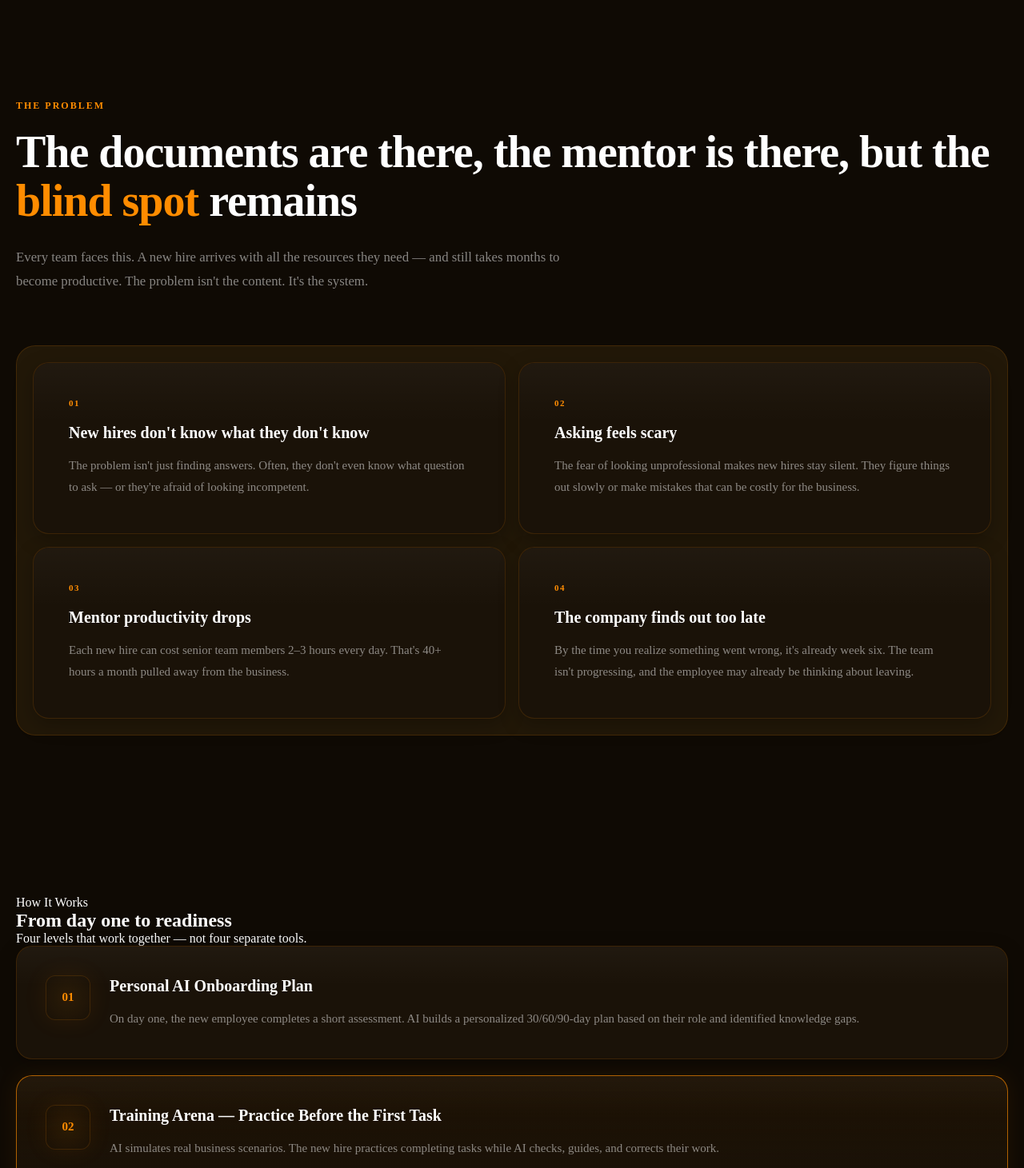
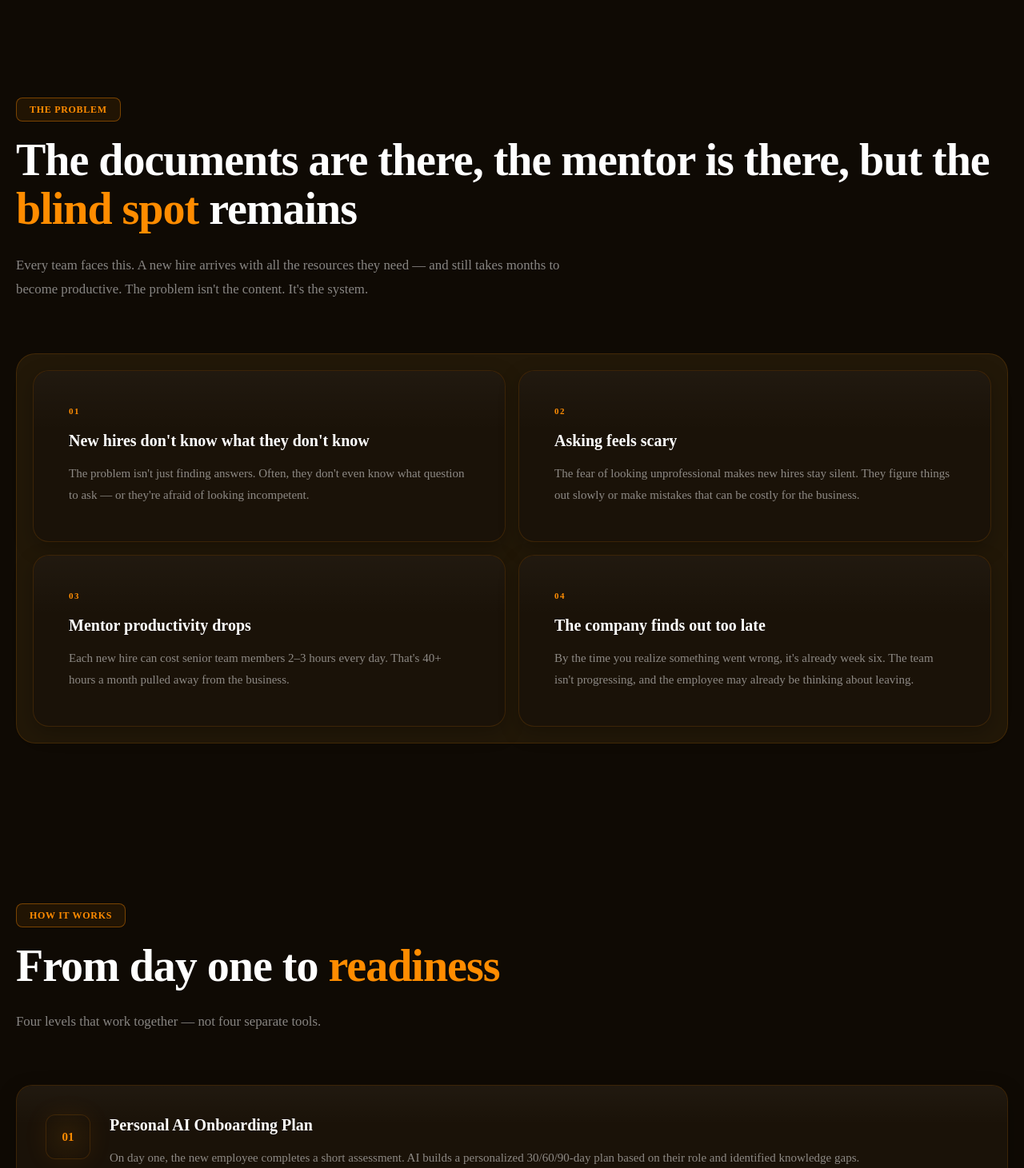
Before and after one commit to Ded-Goit/readyset-ai, a Next.js app: page / in a window 1280 px wide. Shown: the part 1749-3210 px from the top of the page at 80% size. Built offline with nearby package versions, Linux system fonts and the light colour scheme.

Commit message:
edit style title end subtitle

```diff
--- a/src/components/how/HowItWorks.jsx
+++ b/src/components/how/HowItWorks.jsx
@@ -14,13 +14,13 @@ export default function HowItWorks() {
   return (
     <section id="how" className="section">
       <div className="container">
-        <span className="label">{t.how.label}</span>
+        <span className="sectionLabel">{t.how.label}</span>
 
-        <h2 className="title">
+        <h2 className="sectionTitle">
           {t.how.titleStart} <span>{t.how.highlight}</span>
         </h2>
 
-        <p className="subtitle">{t.how.subtitle}</p>
+        <p className="sectionSubtitle">{t.how.subtitle}</p>
 
         <div className={styles.steps}>
           {t.how.steps.map((step, index) => (
--- a/src/components/impact/ImpactSection.jsx
+++ b/src/components/impact/ImpactSection.jsx
@@ -12,7 +12,7 @@ export default function ImpactSection() {
     <section id="impact" className="section">
       <div className="container">
         <FadeIn>
-          <span className="label">{t.impact.label}</span>
+          <span className="sectionLabel">{t.impact.label}</span>
         </FadeIn>
 
         <FadeIn delay={0.1}>
--- a/src/styles/ui.css
+++ b/src/styles/ui.css
@@ -24,13 +24,21 @@
 ======================================== */
 
 .sectionLabel {
-  display: inline-block;
-  margin-bottom: 20px;
+  width: fit-content;
+  display: inline-flex;
+  align-items: center;
+  justify-content: center;
+  padding: 8px 16px;
+  margin-bottom: 18px;
+  border: 1px solid var(--border-hi);
+  border-radius: var(--radius-sm);
+  background: var(--orange-soft);
   color: var(--orange);
-  font-size: var(--text-xs);
-  font-weight: 700;
+  font-size: 12px;
+  font-weight: 600;
+  line-height: 1;
   text-transform: uppercase;
-  letter-spacing: 2px;
+  letter-spacing: 0.7px;
 }
 
 .sectionTitle {
```
